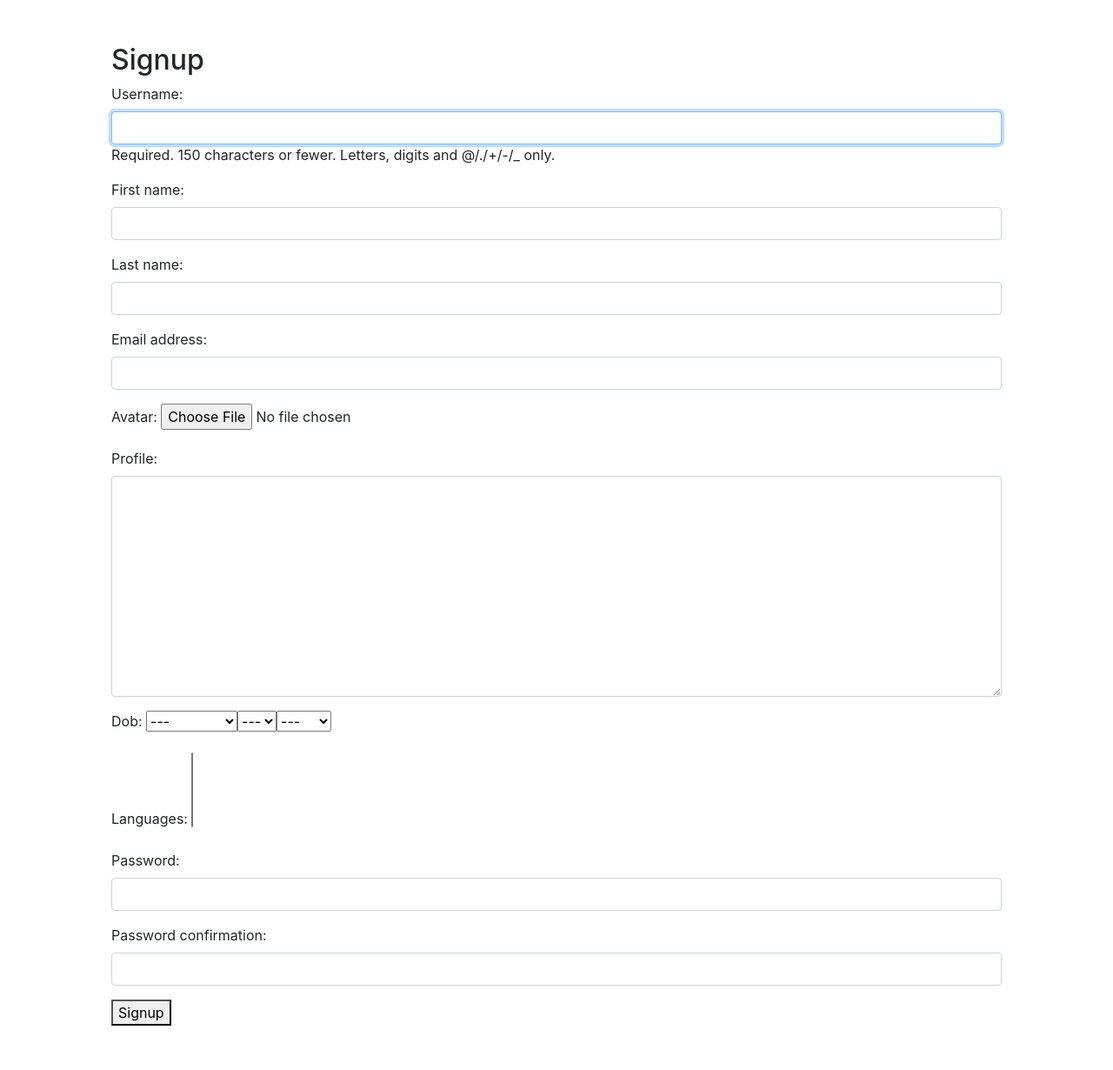
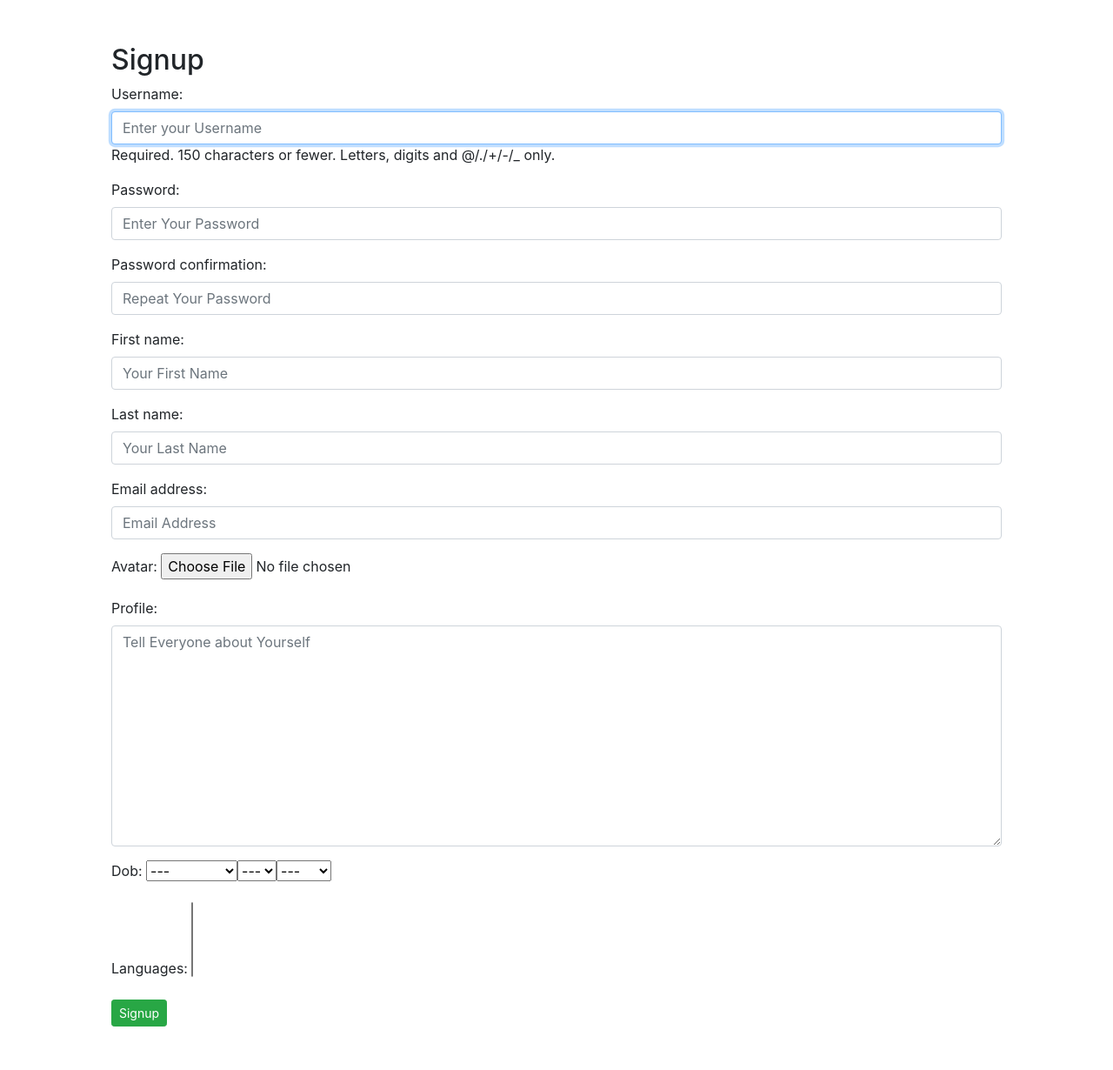
Before and after one commit to HussainIslam/coco, a Django app: page /users/signup/ in a window 1280 px wide. Shown: the part 61-1291 px from the top of the page at 87% size. Before the commit the page ends 1240 px from the top, so only its background shows below. Run offline with Django 3.2, Linux system fonts and the light colour scheme; some libraries are stand-ins or nearby versions.

Commit message:
added placerholders for reg form items

```diff
--- a/templates/signup.html
+++ b/templates/signup.html
@@ -6,6 +6,6 @@
 <form method='post' novalidate>
     {% csrf_token %}
     {{ form.as_p }}
-    <button type="submit">Signup</button>
+    <button type="submit" class="btn btn-success btn-sm">Signup</button>
 </form>
 {% endblock content %}
--- a/users/forms.py
+++ b/users/forms.py
@@ -15,7 +15,8 @@
         widget=forms.PasswordInput(
             attrs={
                 'autocomplete': 'new-password',
-                'class': 'form-control'
+                'class': 'form-control',
+                'placeholder': 'Enter Your Password',
             }
         ),
     )
@@ -25,23 +26,24 @@
         widget=forms.PasswordInput(
             attrs={
                 'autocomplete': 'new-password',
-                'class': 'form-control'
+                'class': 'form-control',
+                'placeholder': 'Repeat Your Password',
             }
         ),
     )
 
     class Meta:
         model = get_user_model()
-        fields = ['username', 'first_name', 'last_name', 'email',
+        fields = ['username', 'password1', 'password2', 'first_name', 'last_name', 'email',
                   'avatar', 'profile', 'dob', 'languages',]
         current_year = datetime.now().year
         list_of_years = range(current_year - 99, current_year + 1)[::-1]
         widgets = {
-            'username': forms.TextInput(attrs={'class': 'form-control'}),
-            'first_name': forms.TextInput(attrs={'class': 'form-control'}),
-            'last_name': forms.TextInput(attrs={'class': 'form-control'}),
-            'email': forms.TextInput(attrs={'class': 'form-control'}),
-            'profile': forms.Textarea(attrs={'class': 'form-control'}),
+            'username': forms.TextInput(attrs={'class': 'form-control', 'placeholder': "Enter your Username"}),
+            'first_name': forms.TextInput(attrs={'class': 'form-control', 'placeholder': "Your First Name"}),
+            'last_name': forms.TextInput(attrs={'class': 'form-control', 'placeholder': "Your Last Name"}),
+            'email': forms.TextInput(attrs={'class': 'form-control', 'placeholder': "Email Address"}),
+            'profile': forms.Textarea(attrs={'class': 'form-control', 'placeholder': "Tell Everyone about Yourself"}),
             'dob': forms.SelectDateWidget(years=list_of_years),
         }
 
```
